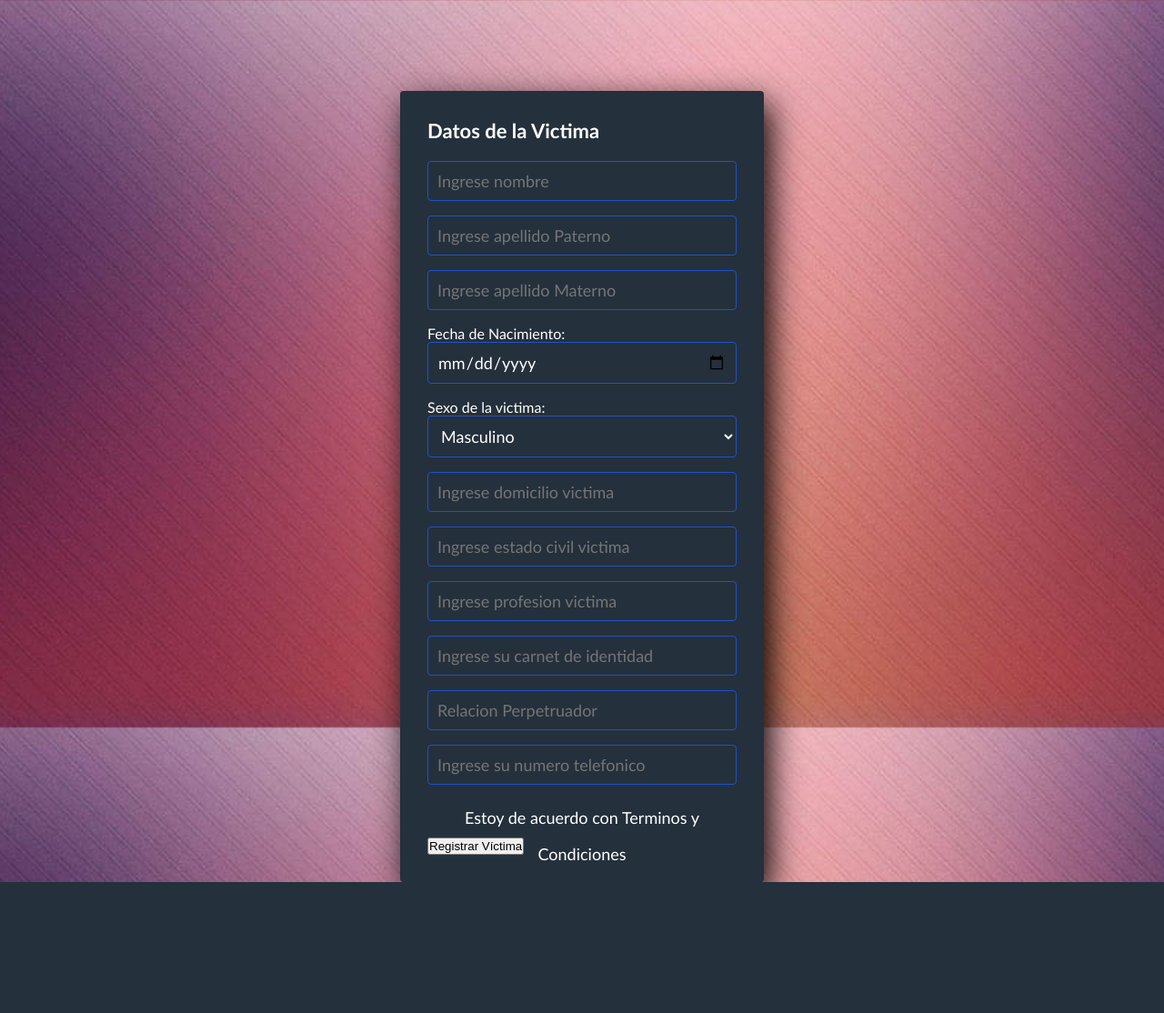
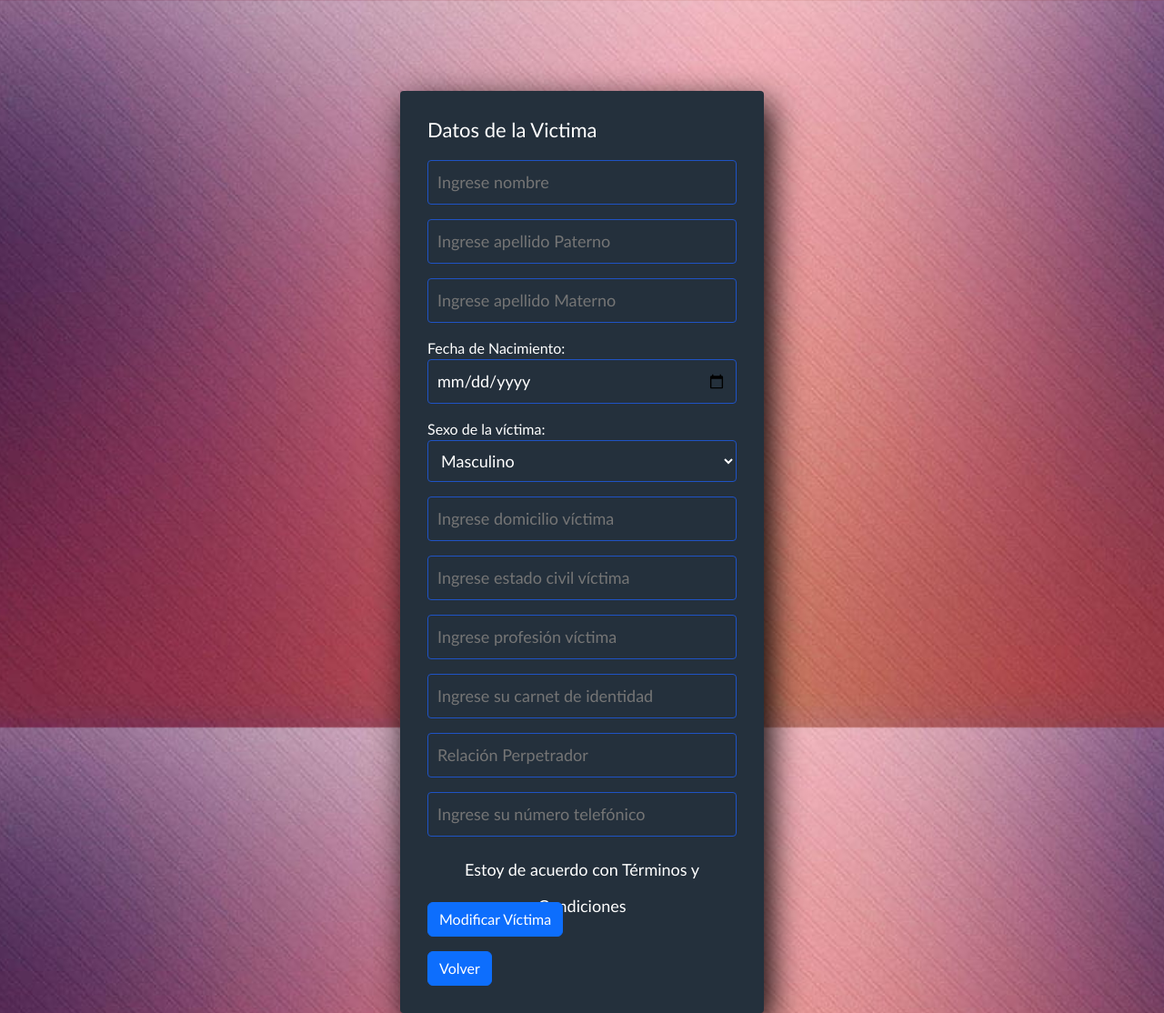
Before and after one commit to samu022/INF281-Sistema-contra-la-violencia, a PHP site: page /victimaModificar.php in a window 1280 px wide. Shown: the whole page at 91% size. Before the commit the page ends 970 px from the top, so only its background shows below. Run offline with PHP 8.4, Linux system fonts and the light colour scheme; data that the repository does not hold is empty.

Commit message:
victima modificar listp

```diff
--- a/vista/Reporte_denuncias/victimaModificar.php
+++ b/vista/Reporte_denuncias/victimaModificar.php
@@ -5,32 +5,35 @@
     <meta name="viewport" content="width=device-with, initial-scale=1.0">
     <meta http-equiv="X-UA-Compatible" content="ie=edge">
     <link rel="stylesheet" href="../css/styles.css">
+    <link href="https://cdn.jsdelivr.net/npm/bootstrap@5.3.1/dist/css/bootstrap.min.css" rel="stylesheet" integrity="sha384-4bw+/aepP/YC94hEpVNVgiZdgIC5+VKNBQNGCHeKRQN+PtmoHDEXuppvnDJzQIu9" crossorigin="anonymous">
     <title>Datos de la Victima</title>
 </head>
 <body>
     <section class="form-register">
       <h4>Datos de la Victima</h4>
       <form action="" method="POST">
-      <input class="controls" type="text" name="nombres" id="nombres" placeholder="Ingrese nombre" required>
-      <input class="controls" type="text" name="apellidoP" id="apellidoP" placeholder="Ingrese apellido Paterno" required>
-      <input class="controls" type="text" name="apellidoM" id="apellidoM" placeholder="Ingrese apellido Materno">
+      <input class="controls" type="text" name="nombres" id="nombres" placeholder="Ingrese nombre" required value="<?php echo $nombres; ?>">
+      <input class="controls" type="text" name="apellidoP" id="apellidoP" placeholder="Ingrese apellido Paterno" required value="<?php echo $apellidoP; ?>">
+      <input class="controls" type="text" name="apellidoM" id="apellidoM" placeholder="Ingrese apellido Materno" value="<?php echo $apellidoM; ?>">
       <label for="fechaNacimiento">Fecha de Nacimiento:</label>
-      <input class="controls" type="date" name="fechaNacimiento" id="fechaNacimiento" required>
-      <label for="sexo">Sexo de la victima:</label>
-            <select class="controls" name="sexo" id="sexo" required>
-                <option value="Masculino">Masculino</option>
-                <option value="Femenino">Femenino</option>
-            </select>
-      <input class="controls" type="text" name="dir" id="dir" placeholder="Ingrese domicilio victima">
-      <input class="controls" type="text" name="est" id="est" placeholder="Ingrese estado civil victima">
-      <input class="controls" type="text" name="prof" id="prof" placeholder="Ingrese profesion victima">
-      <input class="controls" type="text" name="carnet" id="carnet" placeholder="Ingrese su carnet de identidad" required>
-      <input class="controls" type="text" name="rel" id="rel" placeholder="Relacion Perpetruador" required>
-      <input class="controls" type="text" name="telefono" id="telefono" placeholder="Ingrese su numero telefonico">
-      <p>Estoy de acuerdo con <a href="#">Terminos y Condiciones</a></p>
-      <input class="btn btn-primary" type="submit" value="Registrar Víctima" name="registraVictima">
+      <input class="controls" type="date" name="fechaNacimiento" id="fechaNacimiento" required value="<?php echo $fechaNacimiento; ?>">
+      <label for="sexo">Sexo de la víctima:</label>
+      <select class="controls" name="sexo" id="sexo" required>
+        <option value="Masculino" <?php if ($sexo === 'Masculino') echo 'selected'; ?>>Masculino</option>
+        <option value="Femenino" <?php if ($sexo === 'Femenino') echo 'selected'; ?>>Femenino</option>
+      </select>
+      <input class="controls" type="text" name="dir" id="dir" placeholder="Ingrese domicilio víctima" value="<?php echo $direccion; ?>">
+      <input class="controls" type="text" name="est" id="est" placeholder="Ingrese estado civil víctima" value="<?php echo $estadoCivil; ?>">
+      <input class="controls" type="text" name="prof" id="prof" placeholder="Ingrese profesión víctima" value="<?php echo $profesion; ?>">
+      <input class="controls" type="text" name="carnet" id="carnet" placeholder="Ingrese su carnet de identidad" required value="<?php echo $ci; ?>">
+      <input class="controls" type="text" name="rel" id="rel" placeholder="Relación Perpetrador" required value="<?php echo $relacion; ?>">
+      <input class="controls" type="text" name="telefono" id="telefono" placeholder="Ingrese su número telefónico" value="<?php echo $telefono; ?>">
+      <p>Estoy de acuerdo con <a href="#">Términos y Condiciones</a></p>
+      <input class="btn btn-primary" type="submit" value="Modificar Víctima" name="modificarVictima">
 
     </form>
+    <button type="button" class="btn btn-primary mt-3" onclick="window.location.href='../controlador/denunciaModificar.php?cod=<?php echo $codDenunciante; ?>'">Volver</button>
+
     </section>
     <!--<footer>
         © 2023 Mi Página Web de Denuncias
```
Also changed, not shown: controlador/denunciaModificar.php (+17 -13 lines), controlador/victimaModificar.php (added, +63 -0 lines), vista/Reporte_denuncias/denunciaModificar.php (+18 -3 lines).
